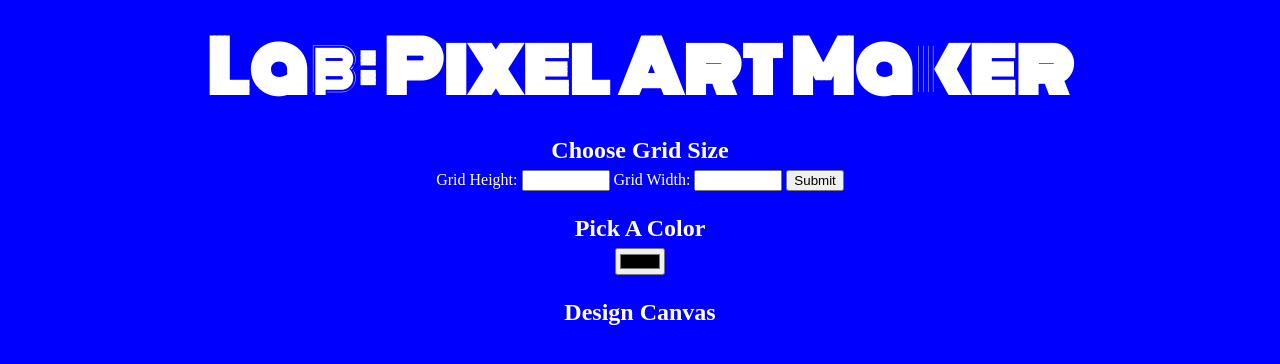
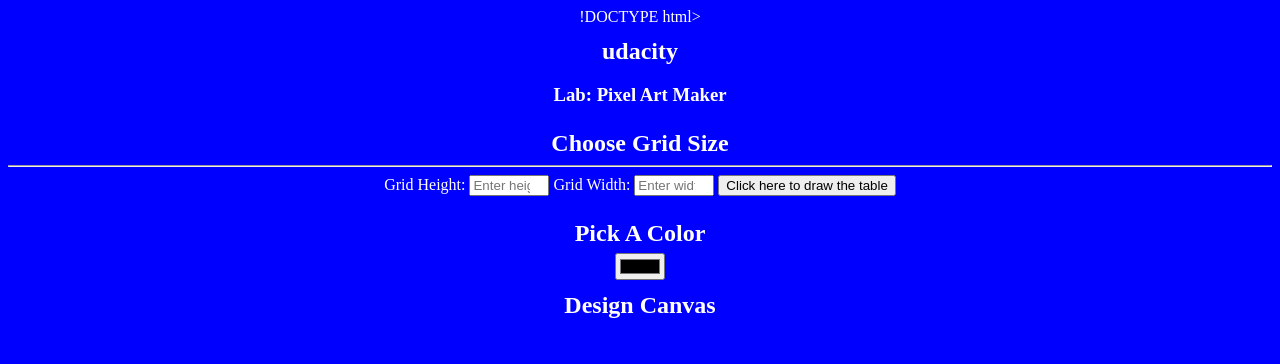
Before and after one commit to CollyneJumah/PixelArtMaker, a plain HTML site: page index.html in a window 1280 px wide. Drawn offline with nearby package versions, Linux system fonts and the light colour scheme.

Commit message:
Update index.html

```diff
--- a/index.html
+++ b/index.html
@@ -1,4 +1,4 @@
-<!DOCTYPE html>
+!DOCTYPE html>
 <html>
 <head>
     <title>Pixel Art Maker!</title>
@@ -7,22 +7,21 @@
 </head>
 <body>
 <div class="head">
- <h1>Lab: Pixel Art Maker</h1>
-</div>
-
-
+	<h2 class="udacity-text">udacity</h2>
+ <h3>Lab: Pixel Art Maker</h3>
     <h2>Choose Grid Size</h2>
+	<hr>
     <form id="sizePicker">
         Grid Height:
-        <input type="number" id="inputHeight" name="height" min="1">
+        <input type="number" id="inputHeight" name="height" min="1" placeholder="Enter height">
         Grid Width:
-        <input type="number" id="inputWeight" name="width" min="1">
-        <input type="submit">
+        <input type="number" id="inputWeight" name="width" min="1" placeholder="Enter width">
+        <input type="submit" class="button" value="Click here to draw the table">
     </form>
 
     <h2>Pick A Color</h2>
     <input type="color" id="colorPicker">
-
+</div>
     <h2>Design Canvas</h2>
     <table id="pixelCanvas">
 
```
